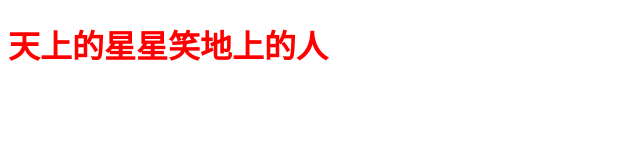
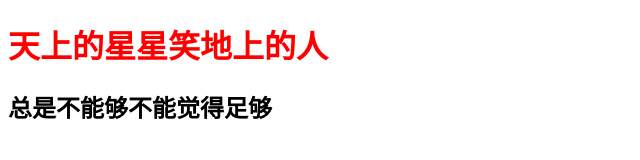
Before and after one commit to dongdong12138/git-demo, a plain HTML site: page index.html in a window 1280 px wide. Shown: the whole page, without its empty margins (0-640 px from the left). Drawn offline with Linux system fonts and the light colour scheme.

Commit message:
新增 h2 标签

```diff
--- a/index.html
+++ b/index.html
@@ -9,5 +9,6 @@
 </head>
 <body>
     <h1>天上的星星笑地上的人</h1>
+    <h2>总是不能够不能觉得足够</h2>
 </body>
 </html>
```
